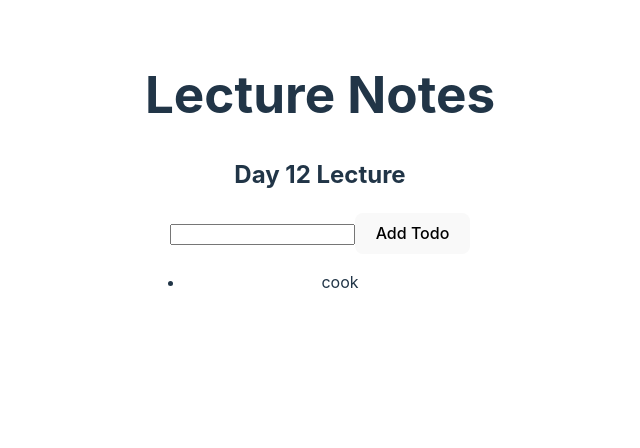
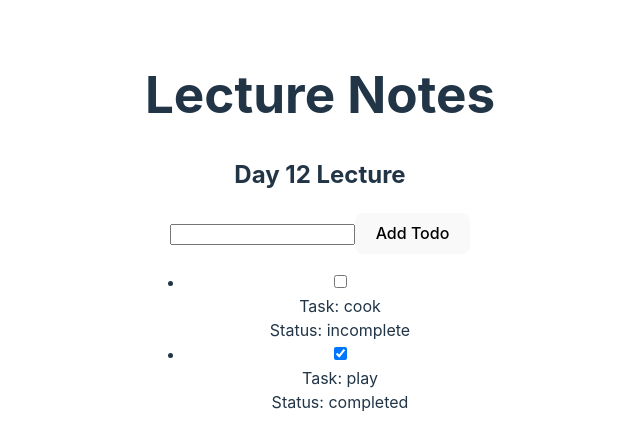
Before and after one commit to felixchen3674/react04292024, a React (Vite) app in the folder lecture/react_lecture/: page / in a window 1280 px wide. Shown: the top 448 px of the page, without its empty margins (320-960 px from the left). Built offline with nearby package versions, Linux system fonts and the light colour scheme.

Commit message:
added todolist app example

```diff
--- /dev/null
+++ b/lecture/react_lecture/src/Day12 Lecture/TodoListApp.tsx
@@ -0,0 +1,96 @@
+import { FormEvent, useState } from "react";
+
+interface TodoType {
+  id: number;
+  task: string;
+  completed: boolean;
+}
+
+const initialTodos = [
+  { id: 1, task: "cook", completed: false },
+  { id: 2, task: "play", completed: true },
+];
+
+export default function TodoListApp() {
+  const [todos, setTodos] = useState<TodoType[]>(initialTodos);
+  const [newTask, setNewTask] = useState("");
+
+  const handleSubmit = (e: FormEvent) => {
+    e.preventDefault();
+    const newId = todos[todos.length - 1].id + 1;
+
+    const newTodo: TodoType = {
+      id: newId,
+      task: newTask,
+      completed: false,
+    };
+    // console.log("todos", todos);
+
+    setTodos([...todos, newTodo]);
+    // console.log(todos);
+  };
+
+  const handleToggleComplete = (id: number) => {
+    const _todos = [...todos];
+    const todo = _todos.find((todo) => todo.id === id);
+    todo!.completed = !todo!.completed;
+    setTodos(_todos);
+  };
+
+  return (
+    <div>
+      <form onSubmit={handleSubmit}>
+        <input value={newTask} onChange={(e) => setNewTask(e.target.value)} />
+        <button>Add Todo</button>
+      </form>
+      <ul>
+        {todos.map((todo) => {
+          return (
+            <Todo
+              key={todo.id}
+              todo={todo}
+              handleToggle={handleToggleComplete}
+            />
+          );
+        })}
+      </ul>
+    </div>
+  );
+}
+
+interface TodoProps {
+  todo: TodoType;
+  handleToggle: (id: number) => void;
+}
+
+function Todo({ todo, handleToggle }: TodoProps) {
+  const { id, task, completed } = todo;
+
+  return (
+    <li>
+      <Checkbox
+        checked={completed}
+        onChange={() => {
+          handleToggle(id);
+        }}
+      />
+      <div>Task: {task}</div>
+      <div>Status: {completed ? "completed" : "incomplete"}</div>
+    </li>
+  );
+}
+
+interface CheckboxProps {
+  checked: boolean;
+  onChange: () => void;
+  label?: string;
+}
+
+function Checkbox({ checked, onChange, label }: CheckboxProps) {
+  return (
+    <label>
+      <input type="checkbox" checked={checked} onChange={onChange} />
+      <span>{label}</span>
+    </label>
+  );
+}
--- a/lecture/react_lecture/src/Day12 Lecture/UpdatingState.tsx
+++ /dev/null
@@ -1,43 +0,0 @@
-import { FormEvent, useState } from "react";
-
-interface Todo {
-  id: number;
-  task: string;
-}
-
-export default function UpdatingState() {
-  const [todos, setTodos] = useState<Todo[]>([{ id: 1, task: "cook" }]);
-  const [newTask, setNewTask] = useState("");
-
-  const handleSubmit = (e: FormEvent) => {
-    e.preventDefault();
-    const newId = todos[todos.length - 1].id + 1;
-
-    const newTodo = {
-      id: newId,
-      task: newTask,
-    } as Todo;
-    // console.log("todos", todos);
-
-    setTodos([...todos, newTodo]);
-    // console.log(todos);
-  };
-
-  return (
-    <div>
-      <form onSubmit={handleSubmit}>
-        <input value={newTask} onChange={(e) => setNewTask(e.target.value)} />
-        <button>Add Todo</button>
-      </form>
-      <ul>
-        {todos.map((todo) => {
-          return (
-            <li key={todo.id}>
-              <div>{todo.task}</div>
-            </li>
-          );
-        })}
-      </ul>
-    </div>
-  );
-}
--- a/lecture/react_lecture/src/Day12 Lecture/index.tsx
+++ b/lecture/react_lecture/src/Day12 Lecture/index.tsx
@@ -2,7 +2,7 @@ import { useState } from "react";
 import KeepComponentsPure from "./KeepComponentsPure";
 import Input from "./ControlledComponents/Input";
 import EventHandlers from "./EventHandlers";
-import UpdatingState from "./UpdatingState";
+import UpdatingState from "./TodoListApp";
 
 export default function Day12Lecture() {
   return (
```
